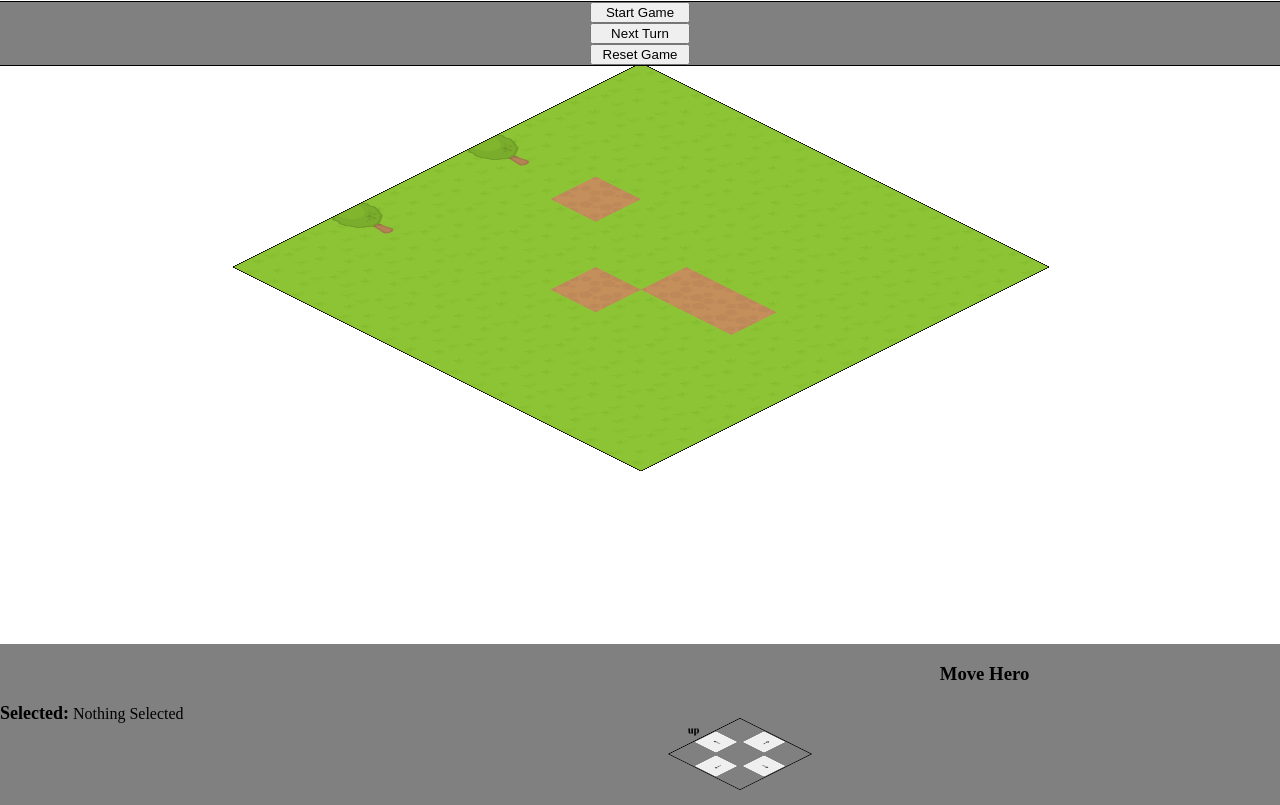
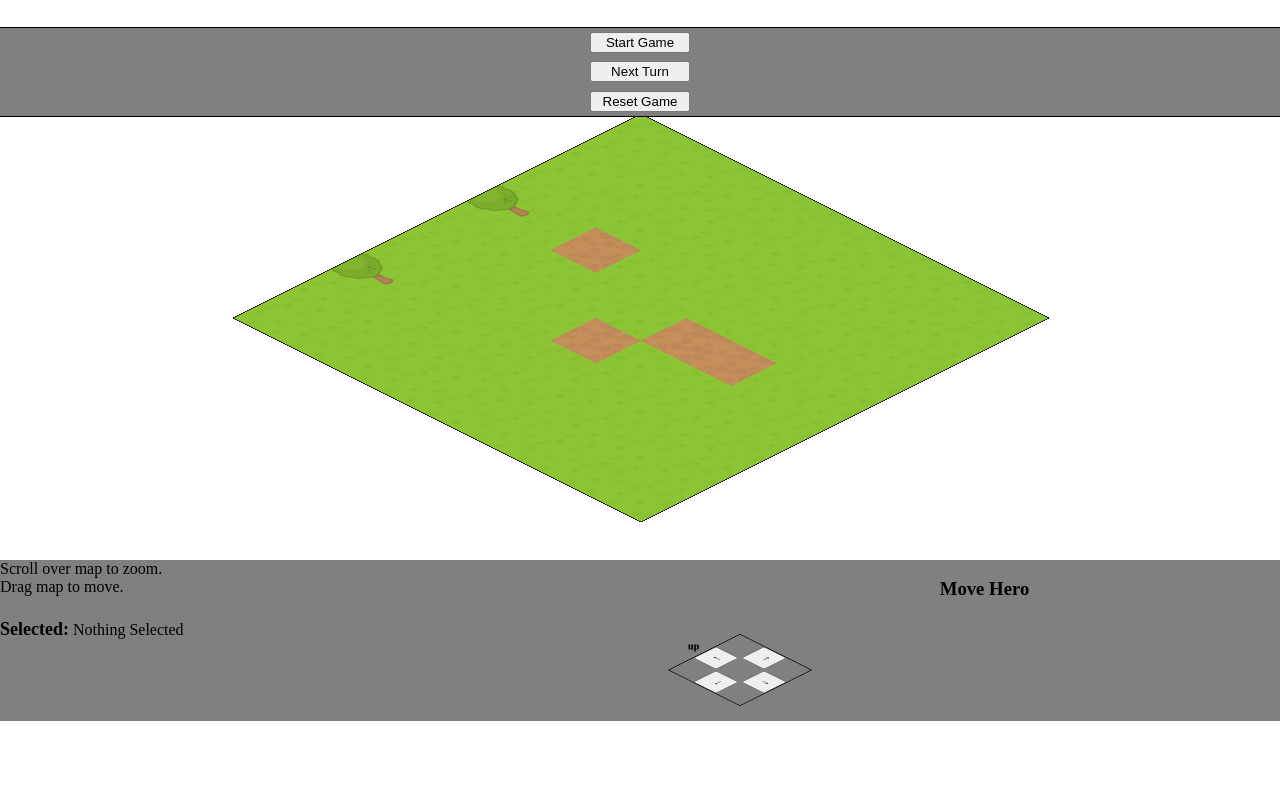
Before and after one commit to Ljaysoft/zombicide, a plain HTML site: page index.html in a window 1280 px wide. Shown: the part 79-884 px from the top of the page. After the commit the page ends 800 px from the top, so only its background shows below. Drawn offline with nearby package versions, Linux system fonts and the light colour scheme.

Commit message:
map instructions

```diff
--- a/index.html
+++ b/index.html
@@ -39,6 +39,7 @@
         </div>
     </div>
     <div class="footerMenu">
+        <div class="notice">Scroll over map to zoom.<br>Drag map to move.</div>
         <div class="bottomLeftMenu">
             <span id="selectionUI">
                 <span id="selectedLabel">Selected:</span>
--- a/styles/main.css
+++ b/styles/main.css
@@ -47,6 +47,8 @@ body {
 /****************************************************************/
 .footerMenu {
   display: grid;
+  position: absolute;
+  bottom: 0;
   justify-self: center;
   background-color: gray;
   z-index: 100;
```
